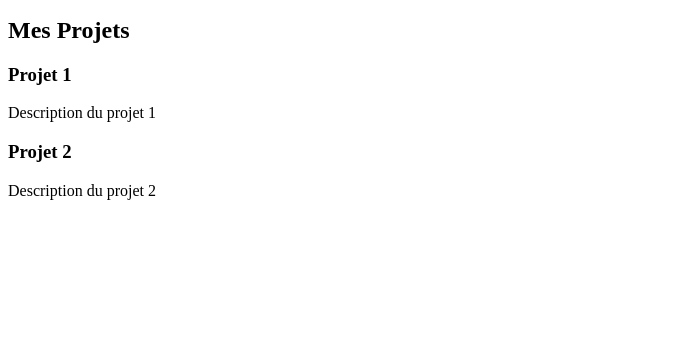
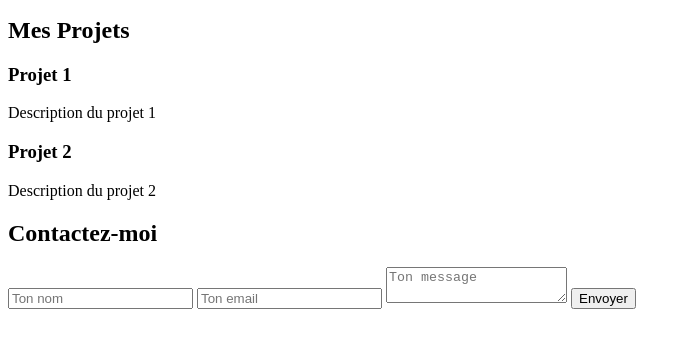
Before and after one commit to Nantenaina-Maminirina-Ranaivosoa/mini-portfolio-Html-CSs-Js, a plain HTML site: page index.html in a window 1280 px wide. Shown: the part 101-448 px from the top of the page, without its empty margins (0-691 px from the left). Drawn offline with Linux system fonts and the light colour scheme.

Commit message:
add section contact

```diff
--- a/index.html
+++ b/index.html
@@ -24,5 +24,15 @@
         </div>
       </div>
     </section>
+
+    <section id="contact">
+      <h2>Contactez-moi</h2>
+      <form id="form-contact">
+        <input type="text" placeholder="Ton nom" required />
+        <input type="email" placeholder="Ton email" required />
+        <textarea placeholder="Ton message" required></textarea>
+        <button type="submit">Envoyer</button>
+      </form>
+    </section>
   </body>
 </html>
```
